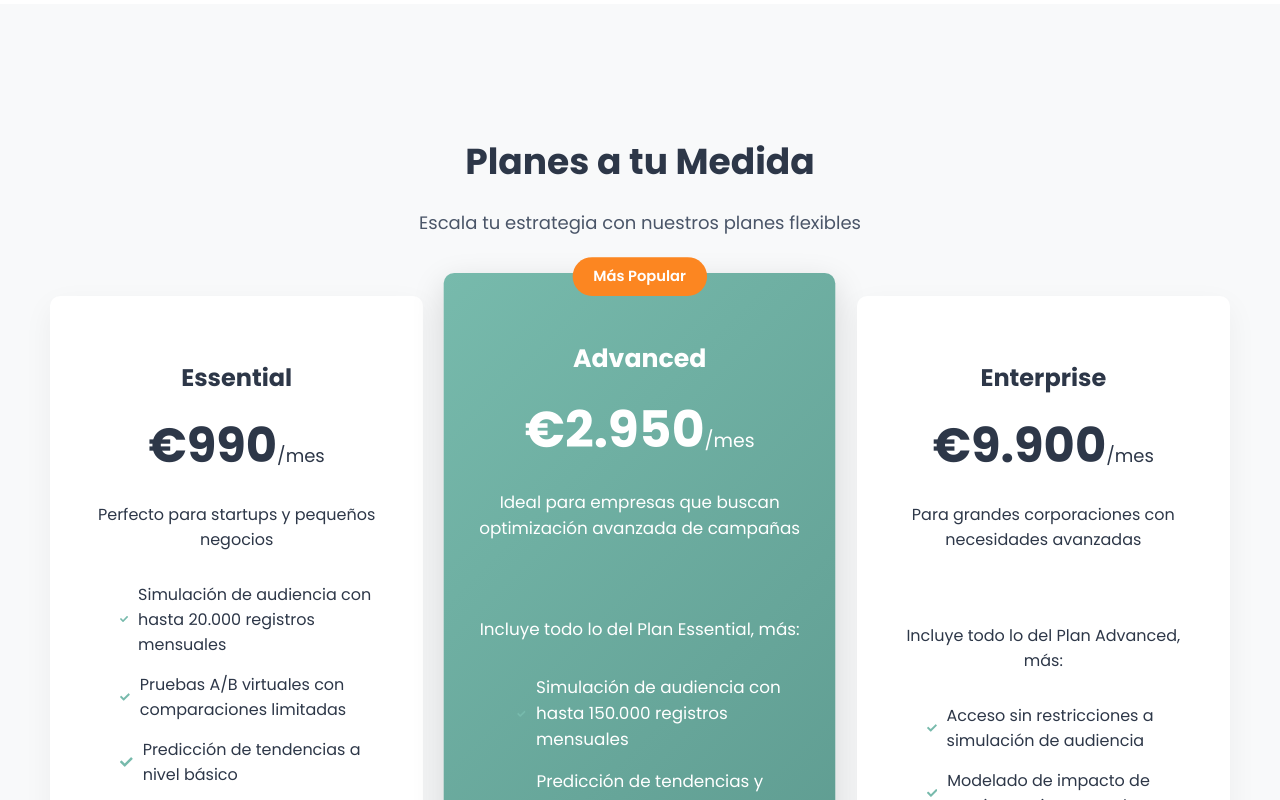
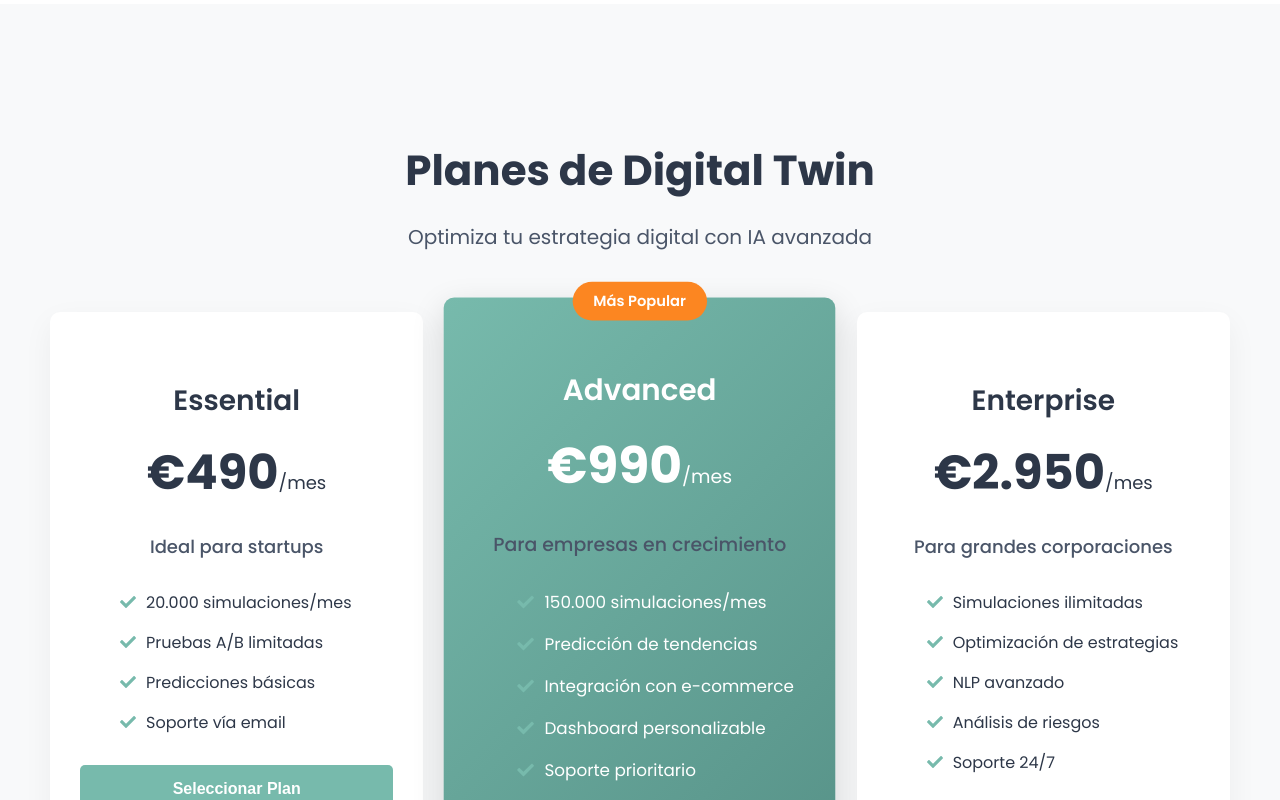
Before and after one commit to Alfons0Cano/ConsumerDigitalTwin, a React (Create React App) app: page / in a window 1280 px wide. Shown: the part 4480-5280 px from the top of the page. Built offline with nearby package versions, Linux system fonts and the light colour scheme.

Commit message:
optimización de planes de precio

```diff
--- a/src/components/PricingSection.js
+++ b/src/components/PricingSection.js
@@ -5,23 +5,23 @@ import { FaCheck } from 'react-icons/fa';
 const PricingSection = () => {
   return (
     <PricingContainer>
-      <SectionTitle>Planes a tu Medida</SectionTitle>
-      <PricingSubtitle>Escala tu estrategia con nuestros planes flexibles</PricingSubtitle>
+      <SectionTitle>Planes de Digital Twin</SectionTitle>
+      <PricingSubtitle>Optimiza tu estrategia digital con IA avanzada</PricingSubtitle>
 
       <PlansContainer>
         <PlanCard>
           <PlanName>Essential</PlanName>
-          <PlanPrice>€990<span>/mes</span></PlanPrice>
-          <PlanDescription>Perfecto para startups y pequeños negocios</PlanDescription>
+          <PlanPrice>€490<span>/mes</span></PlanPrice>
+          <PlanDescription>Ideal para startups</PlanDescription>
           <PlanFeatures>
             <PlanFeature>
-              <FaCheck /> <span>Simulación de audiencia con hasta 20.000 registros mensuales</span>
+              <FaCheck /> <span>20.000 simulaciones/mes</span>
             </PlanFeature>
             <PlanFeature>
-              <FaCheck /> <span>Pruebas A/B virtuales con comparaciones limitadas</span>
+              <FaCheck /> <span>Pruebas A/B limitadas</span>
             </PlanFeature>
             <PlanFeature>
-              <FaCheck /> <span>Predicción de tendencias a nivel básico</span>
+              <FaCheck /> <span>Predicciones básicas</span>
             </PlanFeature>
             <PlanFeature>
               <FaCheck /> <span>Soporte vía email</span>
@@ -33,22 +33,20 @@ const PricingSection = () => {
         <PlanCard featured>
           <FeatureBadge>Más Popular</FeatureBadge>
           <PlanName>Advanced</PlanName>
-          <PlanPrice>€2.950<span>/mes</span></PlanPrice>
-          <PlanDescription>Ideal para empresas que buscan optimización avanzada de campañas</PlanDescription>
-          <br />
-          <PlanDescription>Incluye todo lo del Plan Essential, más:</PlanDescription>
+          <PlanPrice>€990<span>/mes</span></PlanPrice>
+          <PlanDescription>Para empresas en crecimiento</PlanDescription>
           <PlanFeatures>
             <PlanFeature>
-              <FaCheck /> <span>Simulación de audiencia con hasta 150.000 registros mensuales</span>
+              <FaCheck /> <span>150.000 simulaciones/mes</span>
             </PlanFeature>
             <PlanFeature>
-              <FaCheck /> <span>Predicción de tendencias y modelado de impacto de precios</span>
+              <FaCheck /> <span>Predicción de tendencias</span>
             </PlanFeature>
             <PlanFeature>
-              <FaCheck /> <span>Integración completa con redes sociales y plataformas de e-commerce</span>
+              <FaCheck /> <span>Integración con e-commerce</span>
             </PlanFeature>
             <PlanFeature>
-              <FaCheck /> <span>Dashboard interactivo con métricas personalizables</span>
+              <FaCheck /> <span>Dashboard personalizable</span>
             </PlanFeature>
             <PlanFeature>
               <FaCheck /> <span>Soporte prioritario</span>
@@ -59,35 +57,30 @@ const PricingSection = () => {
 
         <PlanCard>
           <PlanName>Enterprise</PlanName>
-          <PlanPrice>€9.900<span>/mes</span></PlanPrice>
-          <PlanDescription>Para grandes corporaciones con necesidades avanzadas</PlanDescription>
-          <br />
-          <PlanDescription>Incluye todo lo del Plan Advanced, más:</PlanDescription>
+          <PlanPrice>€2.950<span>/mes</span></PlanPrice>
+          <PlanDescription>Para grandes corporaciones</PlanDescription>
           <PlanFeatures>
             <PlanFeature>
-              <FaCheck /> <span>Acceso sin restricciones a simulación de audiencia</span>
+              <FaCheck /> <span>Simulaciones ilimitadas</span>
             </PlanFeature>
             <PlanFeature>
-              <FaCheck /> <span>Modelado de impacto de precios en tiempo real</span>
+              <FaCheck /> <span>Optimización de estrategias</span>
             </PlanFeature>
             <PlanFeature>
-              <FaCheck /> <span>Optimización de estrategias publicitarias con Machine Learning</span>
+              <FaCheck /> <span>NLP avanzado</span>
             </PlanFeature>
             <PlanFeature>
-              <FaCheck /> <span>Evaluación de riesgos de inversión</span>
+              <FaCheck /> <span>Análisis de riesgos</span>
             </PlanFeature>
             <PlanFeature>
-              <FaCheck /> <span>Análisis de sentimiento con NLP avanzado</span>
-            </PlanFeature>
-            <PlanFeature>
-              <FaCheck /> <span>Soporte 24/7 con equipo especializado</span>
+              <FaCheck /> <span>Soporte 24/7</span>
             </PlanFeature>
           </PlanFeatures>
           <PlanButton>Seleccionar Plan</PlanButton>
         </PlanCard>
       </PlansContainer>
 
-      <Disclaimer>Todos los planes incluyen prueba gratuita de 14 días. Sin compromiso.</Disclaimer>
+      <Disclaimer>14 días de prueba gratuita. Sin tarjeta de crédito.</Disclaimer>
     </PricingContainer>
   );
 };
@@ -99,19 +92,21 @@ const PricingContainer = styled.section`
   text-align: center;
 `;
 
-const SectionTitle = styled.h2`
-  font-size: 36px;
+const SectionTitle = styled.h1`
+  font-size: 42px;
   margin-bottom: 20px;
   color: #2d3748;
+  font-weight: 700;
 `;
 
-const PricingSubtitle = styled.p`
-  font-size: 18px;
+const PricingSubtitle = styled.h2`
+  font-size: 20px;
   color: #4a5568;
   margin-bottom: 60px;
   max-width: 600px;
   margin-left: auto;
   margin-right: auto;
+  font-weight: 400;
 `;
 
 const PlansContainer = styled.div`
@@ -141,8 +136,9 @@ const FeatureBadge = styled.div`
 `;
 
 const PlanName = styled.h3`
-  font-size: 24px;
+  font-size: 28px;
   margin-bottom: 15px;
+  font-weight: 600;
 `;
 
 const PlanPrice = styled.div`
@@ -156,9 +152,11 @@ const PlanPrice = styled.div`
   }
 `;
 
-const PlanDescription = styled.p`
+const PlanDescription = styled.h4`
   margin-bottom: 30px;
-  font-size: 16px;
+  font-size: 18px;
+  font-weight: 500;
+  color: ${props => props.featured ? 'white' : '#4a5568'};
 `;
 
 const PlanFeatures = styled.ul`
```
